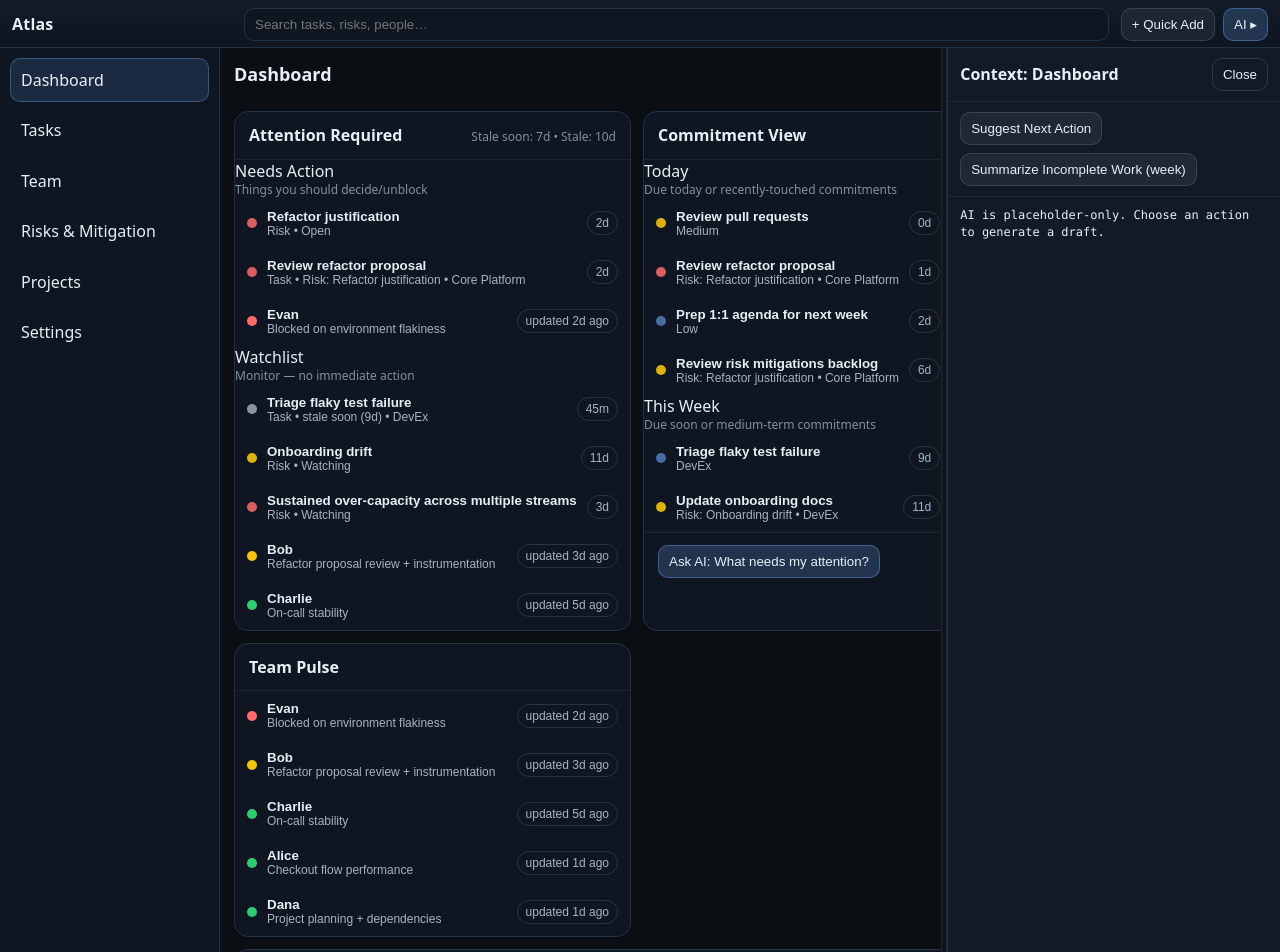
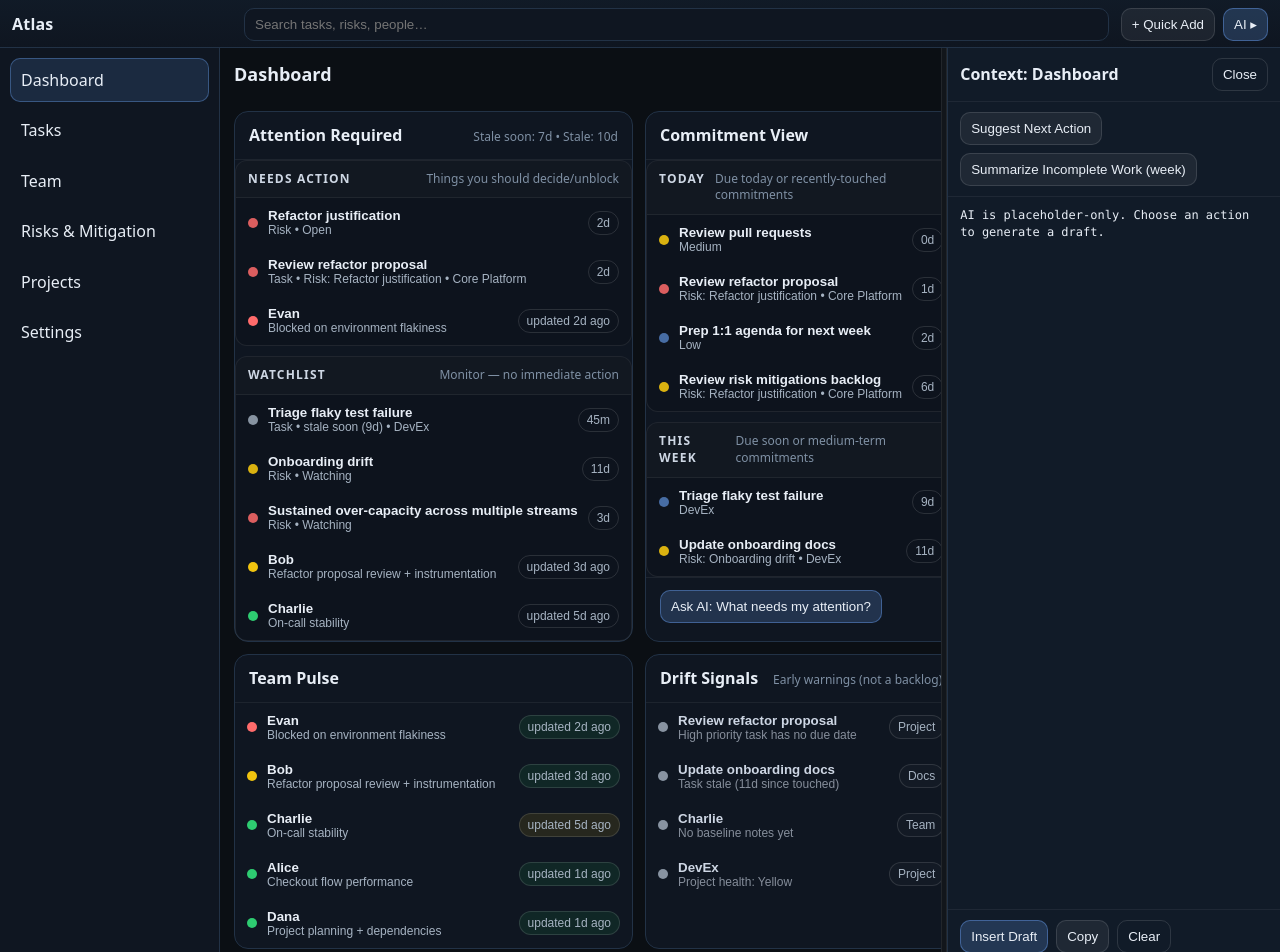
Before and after one commit to smithhe/Atlas, a React (Vite) app in the folder src/atlas.ui/: page / in a window 1280 px wide. Shown: the top 952 px of the page. Built offline with nearby package versions, Linux system fonts and the light colour scheme.

Commit message:
Fixed UI bug and removed design text

```diff
--- a/src/atlas.ui/src/App.css
+++ b/src/atlas.ui/src/App.css
@@ -297,8 +297,79 @@
   gap: 12px;
 }
 
-.dashboardGrid .card:last-child {
-  grid-column: 1 / -1;
+/* Dashboard is a true 2x2 decision-surface grid (no implicit spanning cards). */
+
+.dashboardGroup {
+  margin-top: 10px;
+  border: 1px solid rgba(255, 255, 255, 0.08);
+  border-radius: 12px;
+  overflow: hidden;
+  background: rgba(0, 0, 0, 0.12);
+}
+
+.dashboardGroup:first-child {
+  margin-top: 0;
+}
+
+.dashboardGroupHeader {
+  display: flex;
+  align-items: baseline;
+  justify-content: space-between;
+  gap: 10px;
+  padding: 10px 12px;
+  border-bottom: 1px solid rgba(255, 255, 255, 0.06);
+  background: rgba(255, 255, 255, 0.02);
+}
+
+.dashboardGroupTitle {
+  font-size: 12px;
+  letter-spacing: 0.10em;
+  text-transform: uppercase;
+  font-weight: 750;
+  color: rgba(232, 241, 255, 0.88);
+}
+
+.dashboardEmpty {
+  padding: 10px 12px;
+  color: var(--muted2);
+  font-size: 12px;
+}
+
+.dashboardDriftList {
+  /* Keep drift intentionally subtle and compact. */
+}
+
+.dashboardDriftRow .listTitle {
+  font-weight: 600;
+  color: rgba(232, 241, 255, 0.88);
+}
+
+.dashboardDriftRow .listMeta {
+  color: rgba(232, 241, 255, 0.55);
+}
+
+.pillTag {
+  background: rgba(255, 255, 255, 0.02);
+  border-color: rgba(255, 255, 255, 0.10);
+  color: rgba(232, 241, 255, 0.70);
+}
+
+.pillToneOk {
+  border-color: rgba(34, 197, 94, 0.32);
+  background: rgba(34, 197, 94, 0.10);
+  color: rgba(220, 255, 235, 0.92);
+}
+
+.pillToneWarn {
+  border-color: rgba(241, 196, 15, 0.34);
+  background: rgba(241, 196, 15, 0.10);
+  color: rgba(255, 246, 205, 0.92);
+}
+
+.pillToneBad {
+  border-color: rgba(255, 107, 107, 0.40);
+  background: rgba(255, 107, 107, 0.10);
+  color: rgba(255, 222, 222, 0.94);
 }
 
 .list {
@@ -907,6 +978,9 @@ select option:disabled {
 }
 
 .textarea {
+  width: 100%;
+  max-width: 100%;
+  display: block;
   min-height: 120px;
   resize: vertical;
 }
--- a/src/atlas.ui/src/views/GrowthGoalDetailView.tsx
+++ b/src/atlas.ui/src/views/GrowthGoalDetailView.tsx
@@ -280,9 +280,6 @@ export function GrowthGoalDetailView() {
               <span className={`pill ${goalStatusTone(goalSafe.status)}`}>{goalStatusLabel(goalSafe.status)}</span>
               <span className="pill toneNeutral">{priorityLabel(goalSafe.priority ?? 'Medium')}</span>
               <span className="pill toneNeutral">{`Category: ${goalSafe.category ?? '—'}`}</span>
-            </div>
-            <div className="growthGoalHeaderSubtle">
-              Personal tracking as team lead • Click rows on the left to edit details on the right
             </div>
           </div>
 
```
